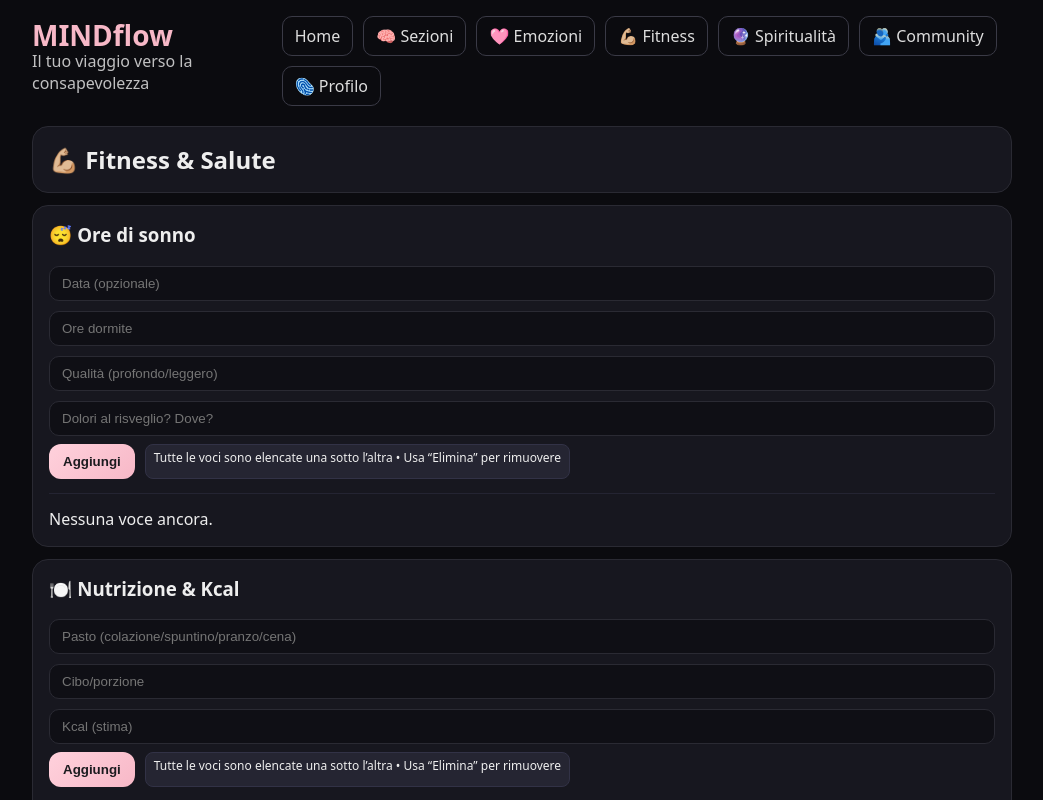
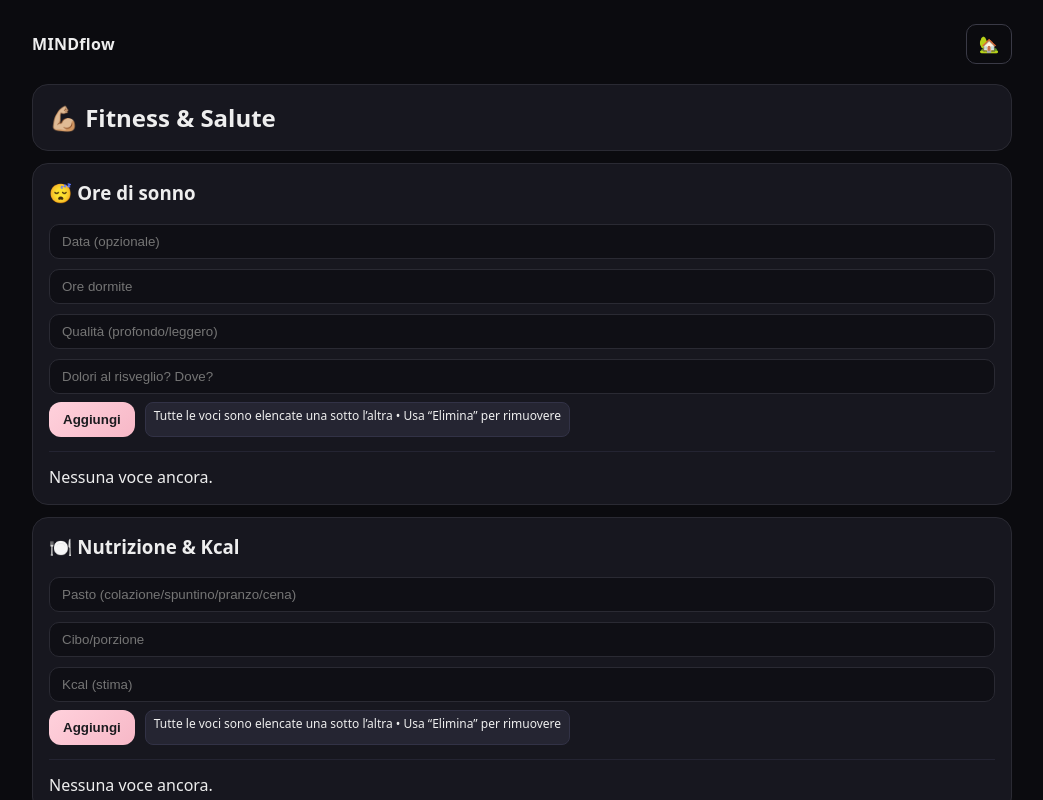
Before and after one commit to mindflowapplicazione-png/MINDflow.app, a Next.js app: page /fitness in a window 1280 px wide. Shown: the top 800 px of the page, without its empty margins (118-1161 px from the left). Built offline with nearby package versions, Linux system fonts and the light colour scheme.

Commit message:
Update Layout.js

```diff
--- a/components/Layout.js
+++ b/components/Layout.js
@@ -1,30 +1,43 @@
+// components/Layout.js
 import Link from 'next/link';
+import '../styles/globals.css';
+import FabJindi from './FabJindi';
 
-export default function Layout({ children }) {
+export default function Layout({ children, title = 'MINDflow' }) {
   return (
     <div className="container">
-      <header style={{display:'flex',justifyContent:'space-between',alignItems:'center',marginBottom:20}}>
-        <div>
-          <div className="title">MINDflow</div>
-          <div className="sub">Il tuo viaggio verso la consapevolezza</div>
-        </div>
+      <header className="header">
+        <div className="brand">{title}</div>
 
-        <nav className="row">
-          <Link className="btn-ghost" href="/">Home</Link>
-          <Link className="btn-ghost" href="/sezioni">🧠 Sezioni</Link>
-          <Link className="btn-ghost" href="/emozioni">🩷 Emozioni</Link>
-          <Link className="btn-ghost" href="/fitness">💪🏼 Fitness</Link>
-          <Link className="btn-ghost" href="/spiritualita">🔮 Spiritualità</Link>
-          <Link className="btn-ghost" href="/community">🫂 Community</Link>
-          <Link className="btn-ghost" href="/profilo">🫆 Profilo</Link>
+        {/* NAV DESTRA */}
+        <nav className="top-actions">
+          {/* Casa per tornare sempre alla home */}
+          <Link href="/" className="btn-ghost" aria-label="Home">
+            🏡
+          </Link>
         </nav>
       </header>
 
-      {children}
+      <main>{children}</main>
+      <footer className="footer">© MINDflow</footer>
 
-      <footer style={{opacity:.6,textAlign:'center',padding:20}}>
-        © MINDflow
-      </footer>
+      {/* Floating chat con Jindi */}
+      <FabJindi />
+      <style jsx>{`
+        .container { padding: 24px; max-width: 980px; margin: 0 auto; }
+        .header {
+          display:flex; align-items:center; justify-content:space-between;
+          margin-bottom: 20px;
+        }
+        .brand { font-weight: 800; letter-spacing:.3px; }
+        .top-actions { display:flex; gap:10px; }
+        .btn-ghost {
+          padding:8px 10px; border-radius:10px; border:1px solid #333;
+          background: #121214; text-decoration:none;
+        }
+        main { display:block; }
+        .footer { opacity:.6; text-align:center; padding:28px 0 8px; }
+      `}</style>
     </div>
   );
 }
```
